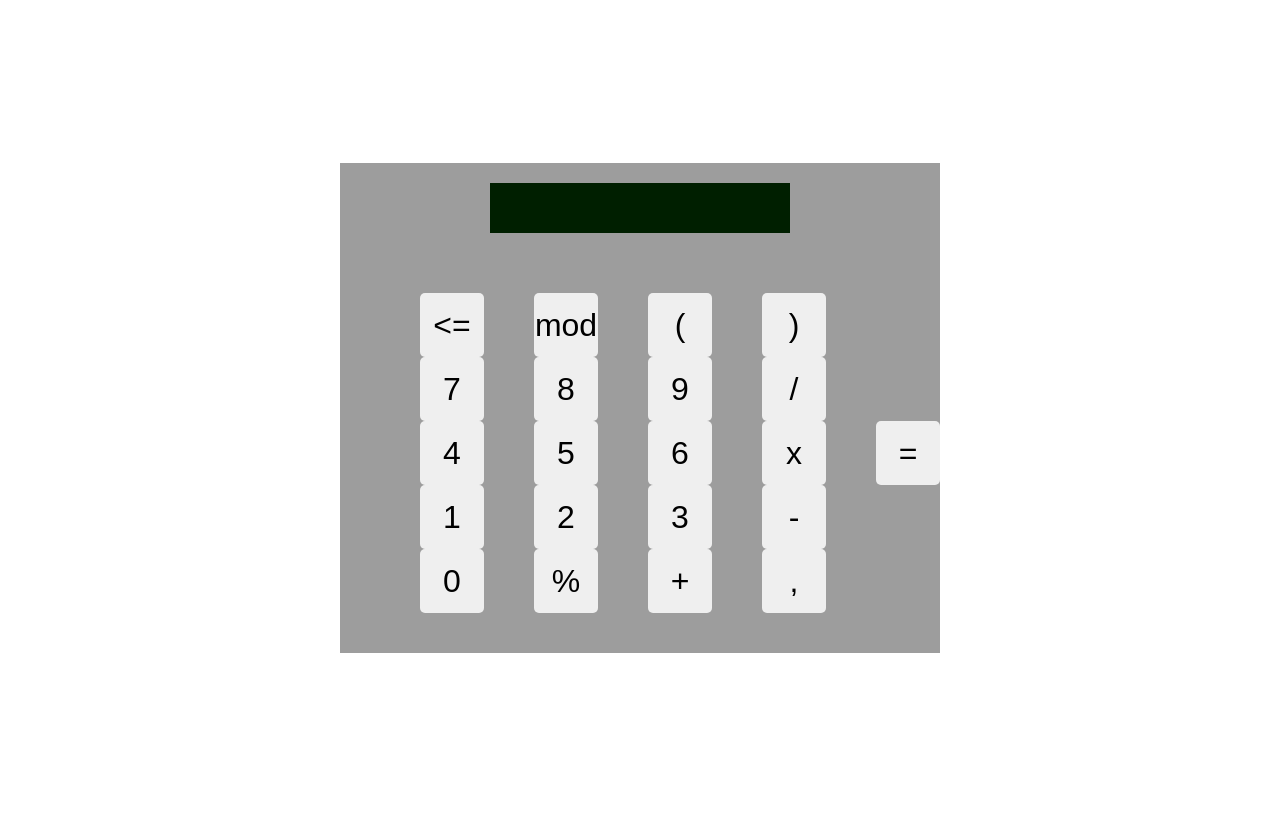
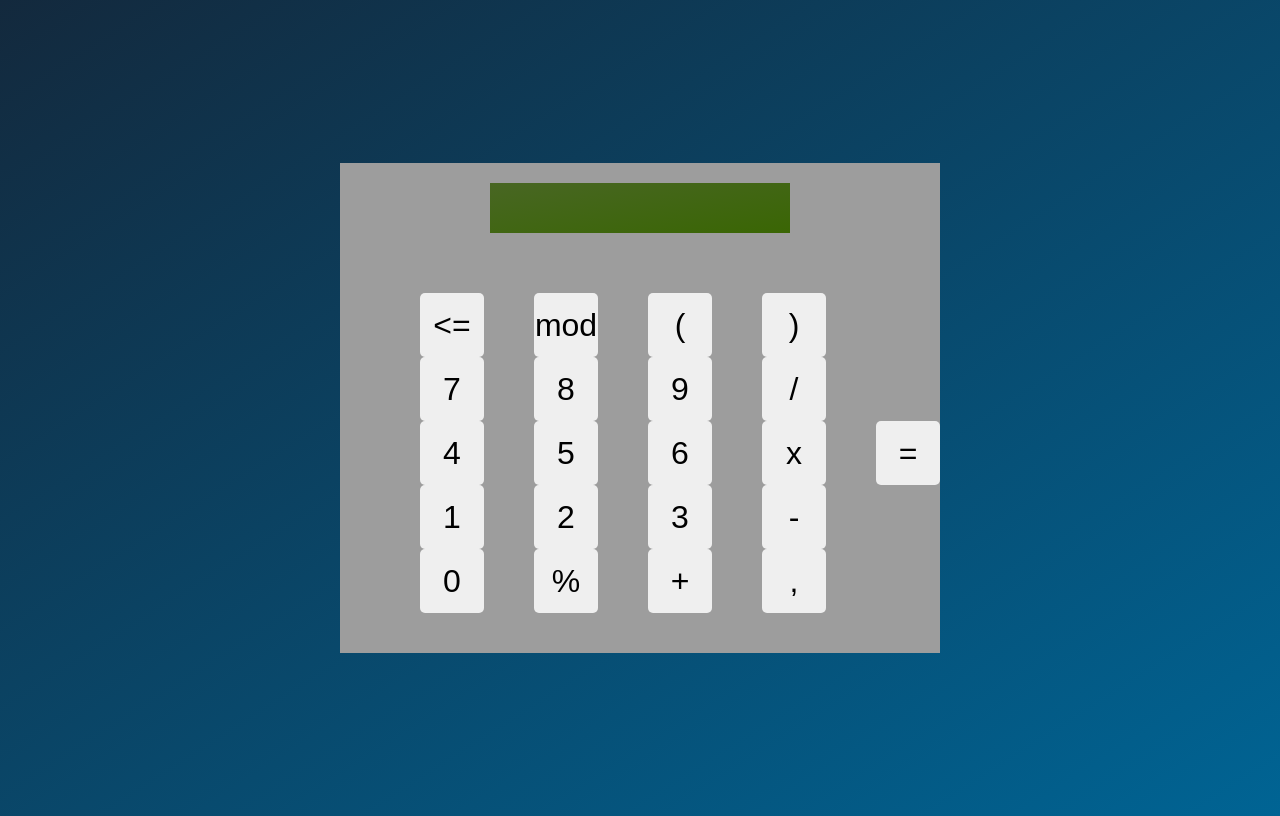
Before and after one commit to devLucasAquino/calculator-react, a React (Create React App) app: page / in a window 1280 px wide. Built offline with nearby package versions, Linux system fonts and the light colour scheme.

Commit message:
style: update background body

```diff
--- a/src/index.css
+++ b/src/index.css
@@ -7,6 +7,7 @@ body{
   align-items: center;
   justify-content: center;
   height: 100vh;
+  background-image: linear-gradient(to bottom right, #13293d, #006494);
 }
 
 .App{
@@ -59,11 +60,11 @@ body{
   display: flex;
   align-items: center;
   justify-content: center;
-  background-color: #001f00;
+  background-image: linear-gradient(to bottom right, #486623, #3a6604);
 }
 
 .screen > p{
   font-size: 28px;
   font-weight: 900;
-  color: #fbfbfb;
+  color: #eeb600;
 }
```
